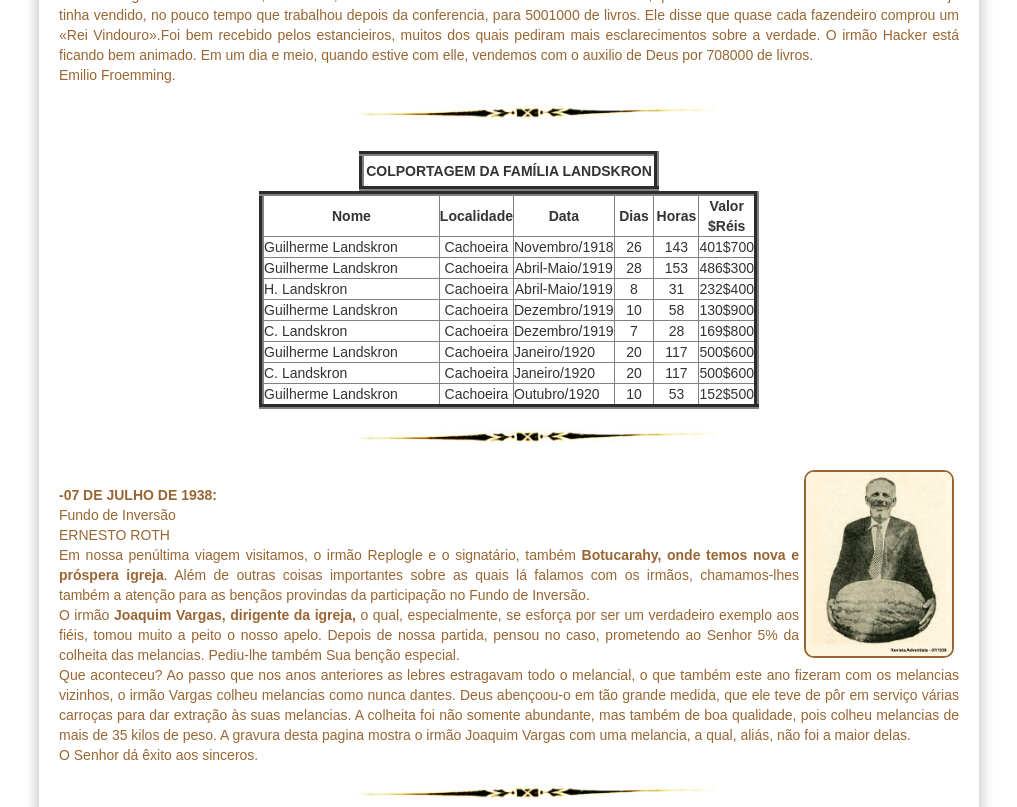
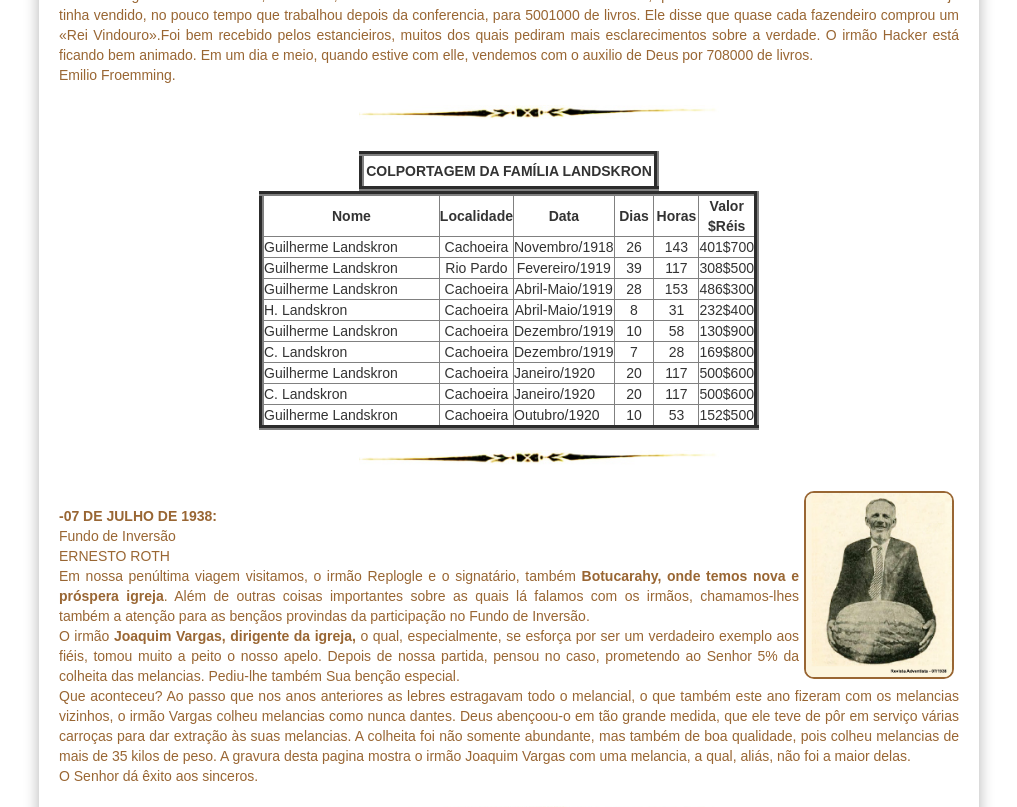
Before and after one commit to claudiovargas1955/claudiovargas1955.github.io, a Jekyll site: the page built from _pages/história-da-iasd-bosque.html, in a window 1280 px wide and 900 px high, scrolled down 1692 px, cut to the strip 0-807 px from the top of the window. Shown: the whole strip, without its empty margins (131-1148 px from the left). Built offline with Jekyll 4.4.1, drawn with Linux system fonts in a browser that asks for light colours; some web fonts are replaced.

Commit message:
Update história-da-iasd-bosque.html

```diff
--- a/_pages/história-da-iasd-bosque.html
+++ b/_pages/história-da-iasd-bosque.html
@@ -185,6 +185,14 @@ Emilio Froemming.<br>
            <td align="center">143</td>
            <td align="center">401$700</td>
         </tr>
+        <tr>
+           <td align="left" width="300px">Guilherme Landskron</td>
+           <td align="center" width="50px">Rio Pardo</td>
+           <td align="center">Fevereiro/1919</td>
+           <td align="center">39</td>
+           <td align="center">117</td>
+           <td align="center">308$500</td>
+        </tr>
 
         <tr>
            <td align="left" width="300px">Guilherme Landskron</td>
```
